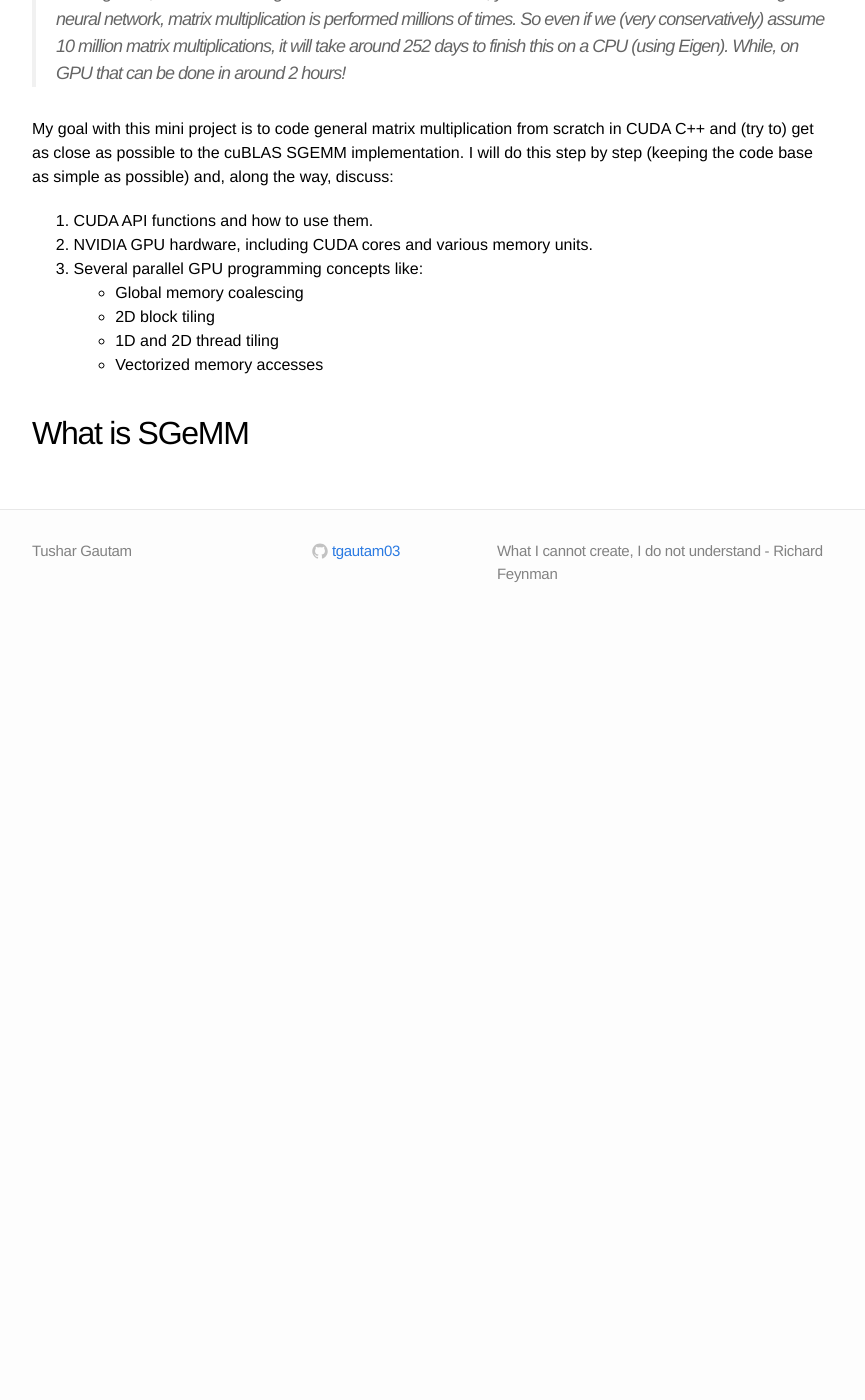
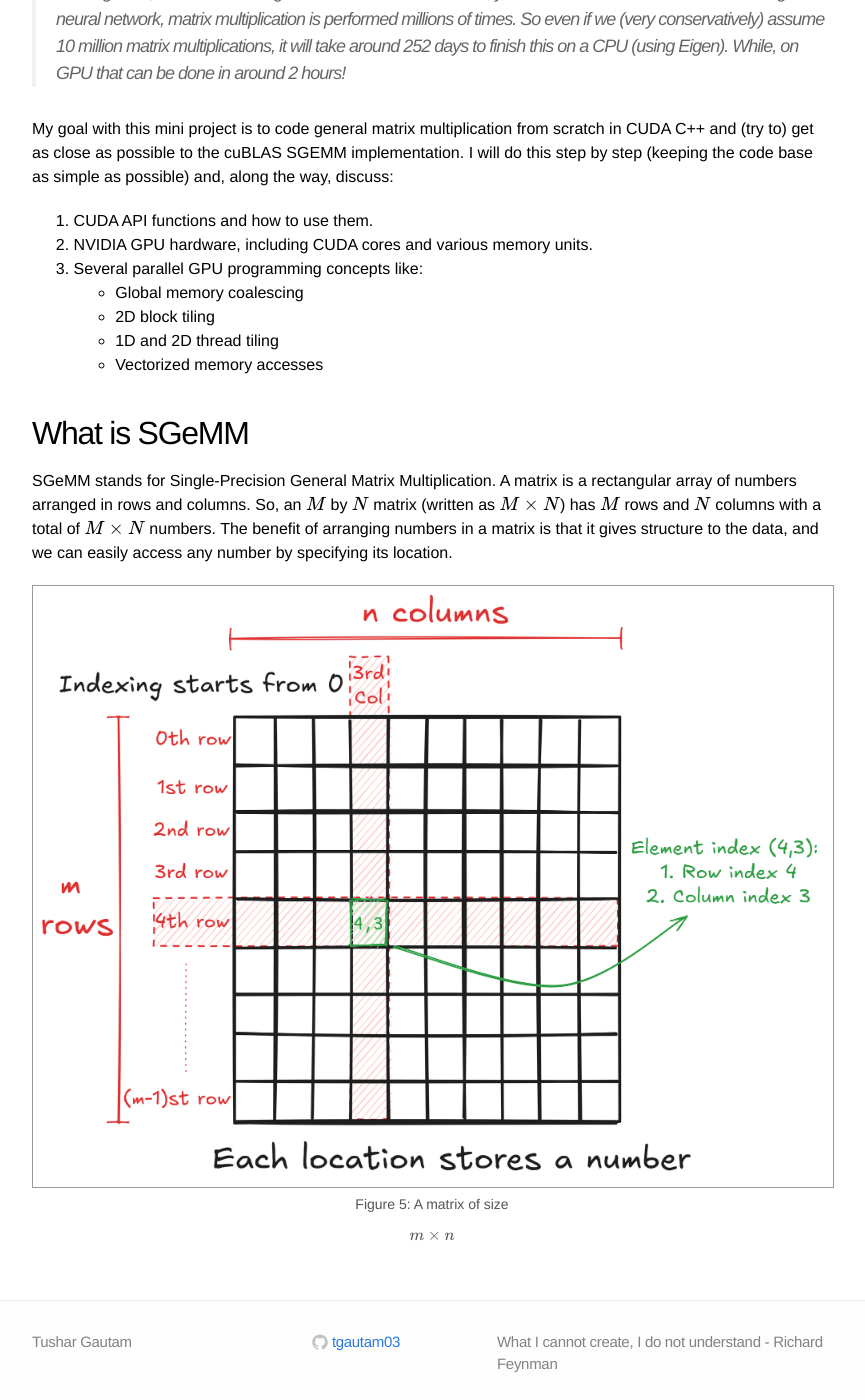
Before and after one commit to tgautam03/tgautam03.github.io, a Jekyll site: the page built from _posts/2024-11-20-xGeMM.markdown, in a window 1280 px wide and 1400 px high, scrolled down 4152 px. Shown: the whole window, without its empty margins (208-1073 px from the left). Built offline with Jekyll 4.4.1, drawn with Linux system fonts in a browser that asks for light colours; before the commit the page ends 4782 px from its top, so only the background shows below that.

Commit message:
Add explanation of SGeMM and include illustrative matrix figure

```diff
--- a/_posts/2024-11-20-xGeMM.markdown
+++ b/_posts/2024-11-20-xGeMM.markdown
@@ -131,3 +131,9 @@ My goal with this mini project is to code general matrix multiplication from scr
     - Vectorized memory accesses
 
 ## What is SGeMM
+SGeMM stands for Single-Precision General Matrix Multiplication. A matrix is a rectangular array of numbers arranged in rows and columns. So, an $$M$$ by $$N$$ matrix (written as $$M \times N$$) has $$M$$ rows and $$N$$ columns with a total of $$M \times N$$ numbers. The benefit of arranging numbers in a matrix is that it gives structure to the data, and we can easily access any number by specifying its location.
+
+<div class="imgcap">
+<img src="/blog_imgs/2024-11-20-xGeMM/Fig6.png">
+<div class="thecap">Figure 5: A matrix of size $$m \times n$$</div>
+</div>
```
